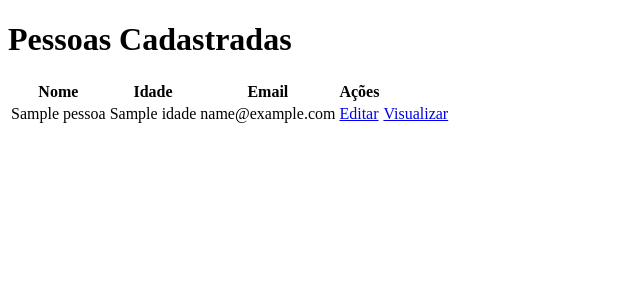
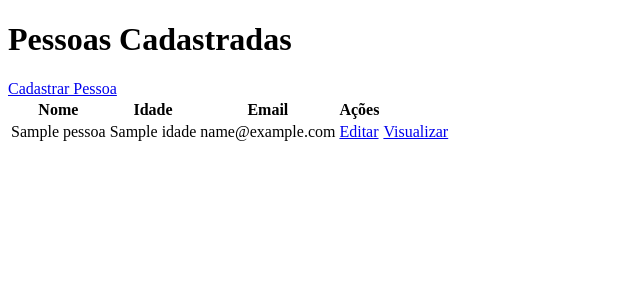
Before and after one commit to raphaellc/ola_django, a Django app: template ola_django/primeiro_app/templates/lista_pessoas.html in a window 1280 px wide. Shown: the top 300 px of the page, without its empty margins (0-640 px from the left). Run offline with Django 3.2, Linux system fonts and the light colour scheme; the template is opened without the code that fills it: most values are stand-ins (such as "Sample title", 1, 10 or a date in 2020).

Commit message:
Atualização do link para cadastrar pessoas

```diff
--- a/ola_django/primeiro_app/templates/cadastrar_pessoa.html
+++ b/ola_django/primeiro_app/templates/cadastrar_pessoa.html
@@ -11,5 +11,6 @@
         {{ form.as_p }}
         <button type="submit">Cadastrar</button>
     </form>
+    <div><a href="{% url 'lista_pessoas' %}">Voltar</a></div>
 </body>
 </html>
--- a/ola_django/primeiro_app/templates/lista_pessoas.html
+++ b/ola_django/primeiro_app/templates/lista_pessoas.html
@@ -5,7 +5,7 @@
 </head>
 <body>
     <h1>Pessoas Cadastradas</h1>
-
+    <div><a href="{% url 'cadastrar_pessoa' %}">Cadastrar Pessoa</a> </div>
     <table>
         <thead>
             <tr>
```
